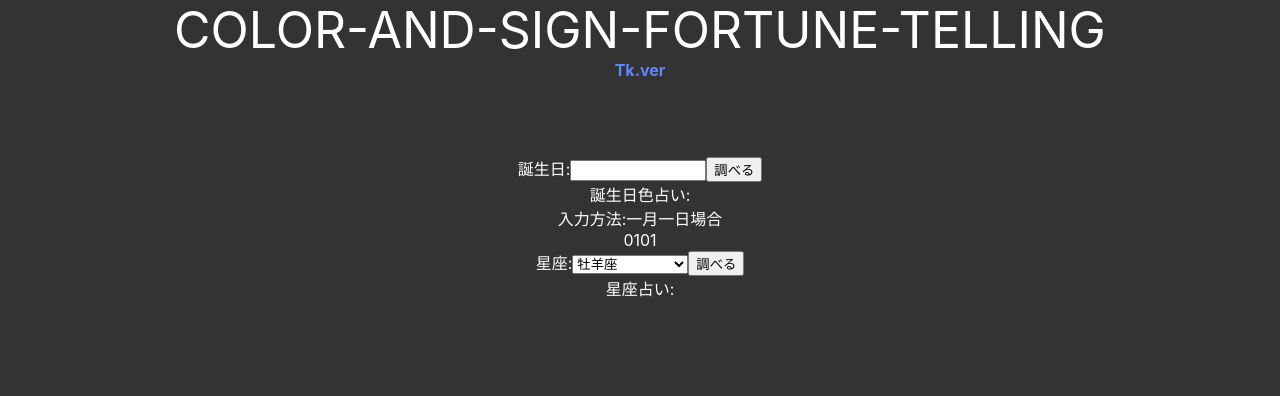
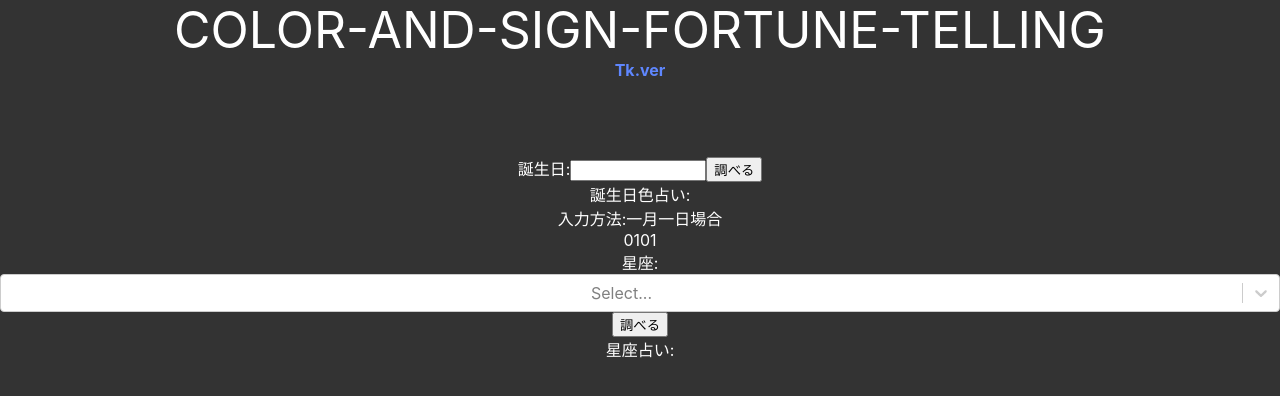
Before and after one commit to SatakeYusuke19920527/color-fortune-telling, a React (Create React App) app: page /tkpage in a window 1280 px wide. Shown: the top 396 px of the page. Built offline with nearby package versions, Linux system fonts and the light colour scheme.

Commit message:
seisakutyu

```diff
--- a/src/pages/TkPage.js
+++ b/src/pages/TkPage.js
@@ -1,5 +1,5 @@
 import React,{useState} from 'react'
-// import Select from 'react-select'
+import Select from 'react-select'
 // import { Link } from 'react-router-dom'
 // import { createUrl } from '../lib/createUrl'
 import "../styles/TkPage.css"
@@ -16,9 +16,9 @@ const TkPage = () => {
   const handleChange = (e) => {
     setText(() => e.target.value)
   }
-  const handleChange1 = (a) => {
-    setText3(() => a.target.value)
-  }
+  // const handleChange1 = (a) => {
+  //   setText3(() => a.target.value)
+  // }
 
   const hyouji = () => {
     if (text === '') {
@@ -38,6 +38,7 @@ const TkPage = () => {
       setError('数値を入力してください')
     // } if(text3 === "sign") {
     //   setError('選択をしてください')
+    console.log(text3)
     }else{
       setText4('https://fortune.yahoo.co.jp/12astro/' + text3 )
       setError('')
@@ -46,20 +47,20 @@ const TkPage = () => {
     }
   }
 
-  // const options = [
-  //   { value: 'aries', label: '牡羊座' },
-  //   { value: 'taurus', label: '牡牛座' },
-  //   { value: 'gemini', label: '双子座' },
-  //   { value: 'cancer', label: '蟹座' },
-  //   { value: 'leo', label: '獅子座' },
-  //   { value: 'virgo', label: '乙女座' },
-  //   { value: 'libra', label: '天秤座' },
-  //   { value: 'scorpio', label: '蠍座' },
-  //   { value: 'sagittarius', label: '射手座' },
-  //   { value: 'capricorn', label: '山羊座' },
-  //   { value: 'aquarius', label: '水瓶座' },
-  //   { value: 'pisces', label: '魚座' },
-  // ]
+  const options = [
+    { value: 'aries', label: '牡羊座' },
+    { value: 'taurus', label: '牡牛座' },
+    { value: 'gemini', label: '双子座' },
+    { value: 'cancer', label: '蟹座' },
+    { value: 'leo', label: '獅子座' },
+    { value: 'virgo', label: '乙女座' },
+    { value: 'libra', label: '天秤座' },
+    { value: 'scorpio', label: '蠍座' },
+    { value: 'sagittarius', label: '射手座' },
+    { value: 'capricorn', label: '山羊座' },
+    { value: 'aquarius', label: '水瓶座' },
+    { value: 'pisces', label: '魚座' },
+  ]
 
 
 
@@ -78,8 +79,8 @@ const TkPage = () => {
     <p>0101</p>
     <p>{error}</p>
     <label>星座:</label>
-  <select  className="select" onChange={handleChange1}　defaultValue={{label: '選んでください', value: ''}}>
-    {/* <option value='sign'>星座</option> */}
+  {/* <select  className="select" onChange={handleChange1}　defaultValue={{label: '選んでください', value: ''}}>
+    <option value='sign'>星座</option>
     <option value={"default"} disabled>選んでください</option>
     <option value='aries'>牡羊座</option>
     <option value='taurus'>牡牛座</option>
@@ -93,7 +94,12 @@ const TkPage = () => {
     <option value='capricorn'>山羊座</option>
     <option value='aquarius'>水瓶座</option>
     <option value='pisces'>魚座</option>
-  </select>
+  </select> */}
+  <Select
+  options={options}
+  onChange={(value)=>{setText3(value.value)}}
+  >
+  </Select>
     <button onClick={hyouji1}>調べる</button>
     <p>星座占い:<a href={text4} className="kekka">{text4}</a></p>
     </div>
```
